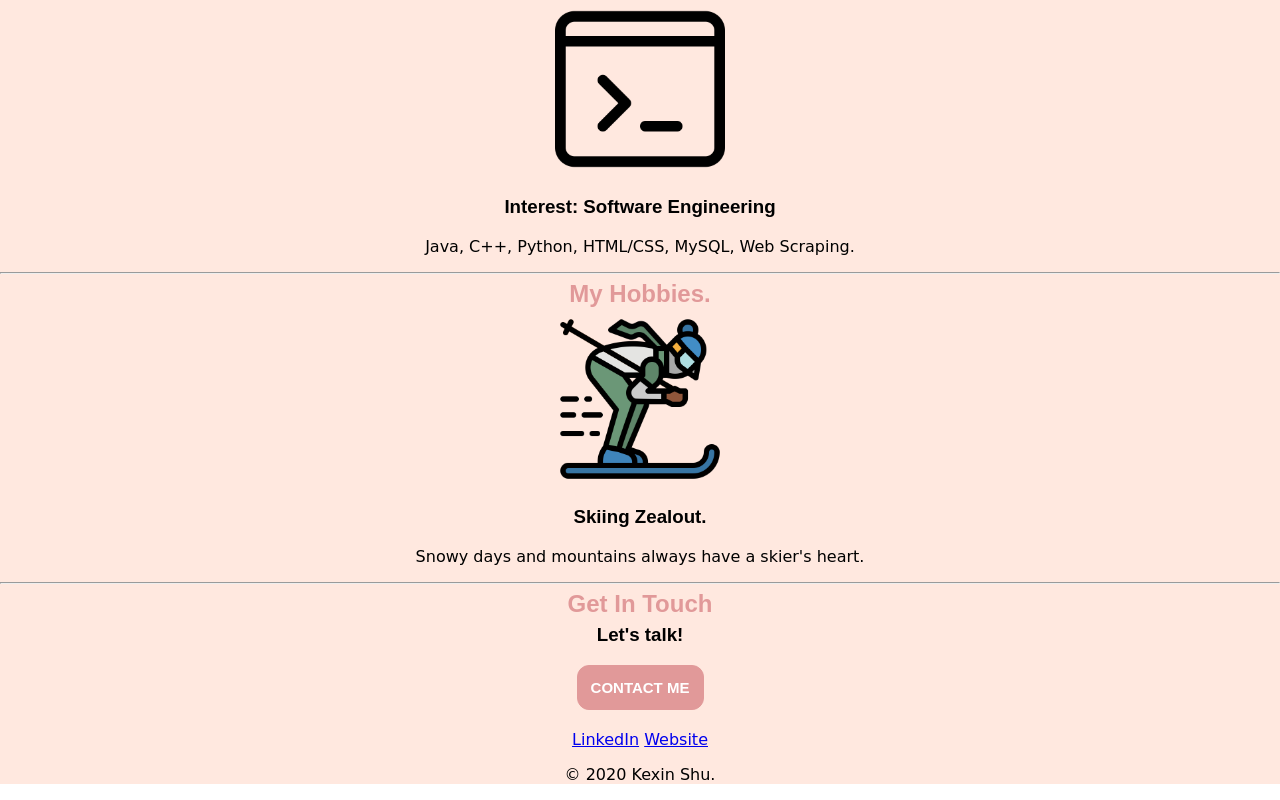
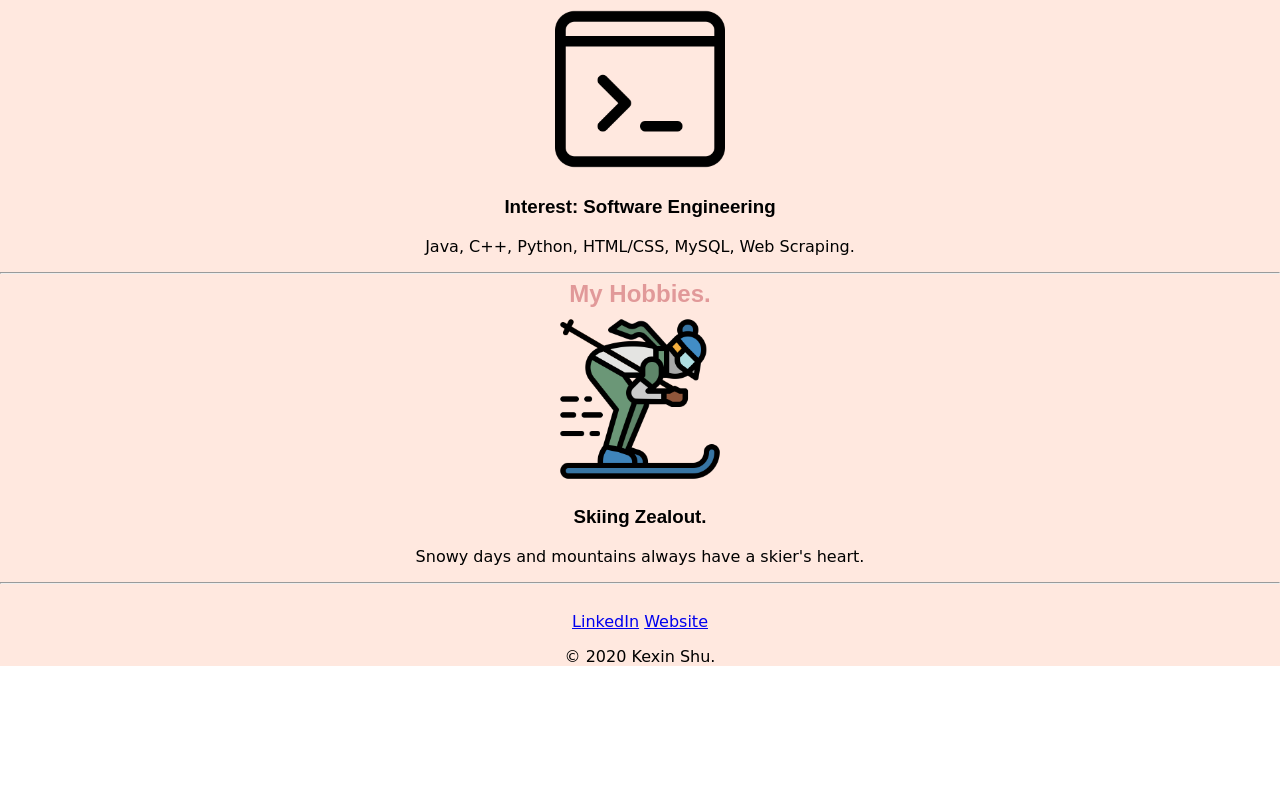
Before and after one commit to CASSIESKX/CSSPage, a plain HTML site: page index.html in a window 1280 px wide. Shown: the part 904-1704 px from the top of the page. After the commit the page ends 1586 px from the top, so only its background shows below. Drawn offline with Linux system fonts and the light colour scheme; a web font is replaced by a local one.

Commit message:
Update index.html

```diff
--- a/index.html
+++ b/index.html
@@ -44,12 +44,7 @@
     </div>
   </div>
 
-  <div class="contact-me">
-    <h2>Get In Touch</h2>
-    <h3>Let's talk!</h3>
-    <a class="btn" href="mailto:kexinshu@berkeley.edu">CONTACT ME</a>
-  </div>
-</div>
+
 
 
 <div class="bottom-container">
```
